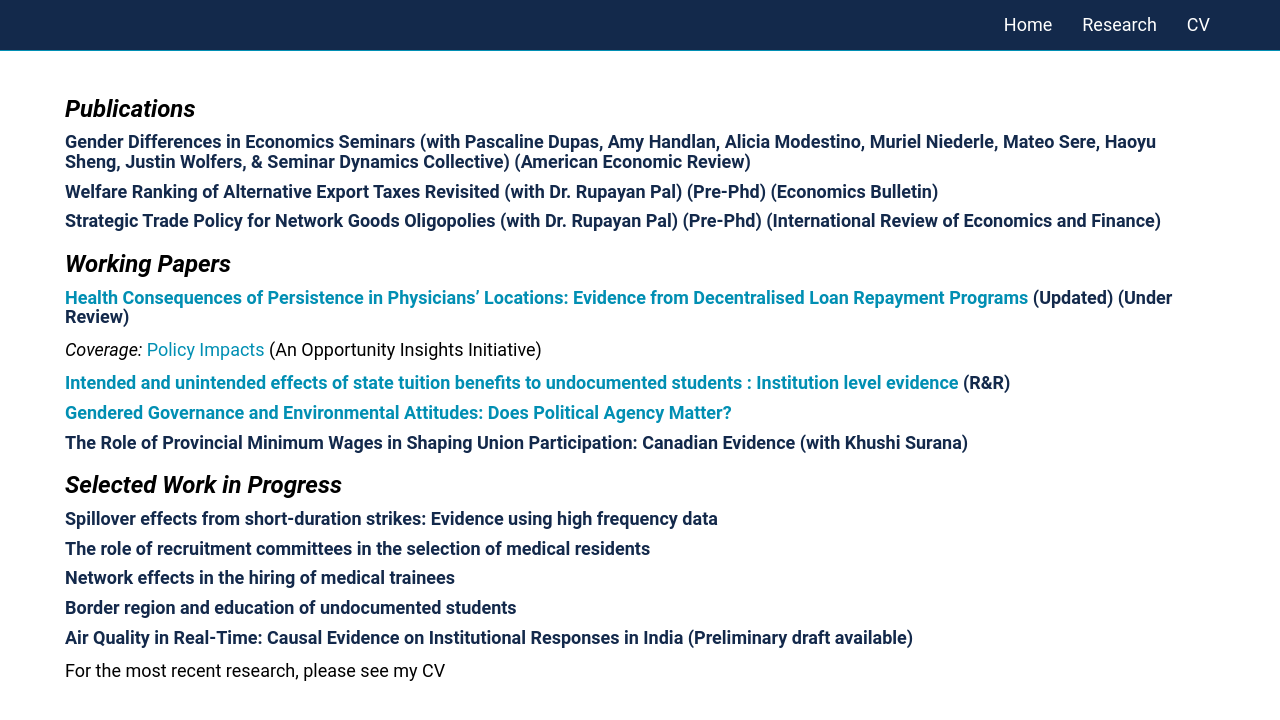
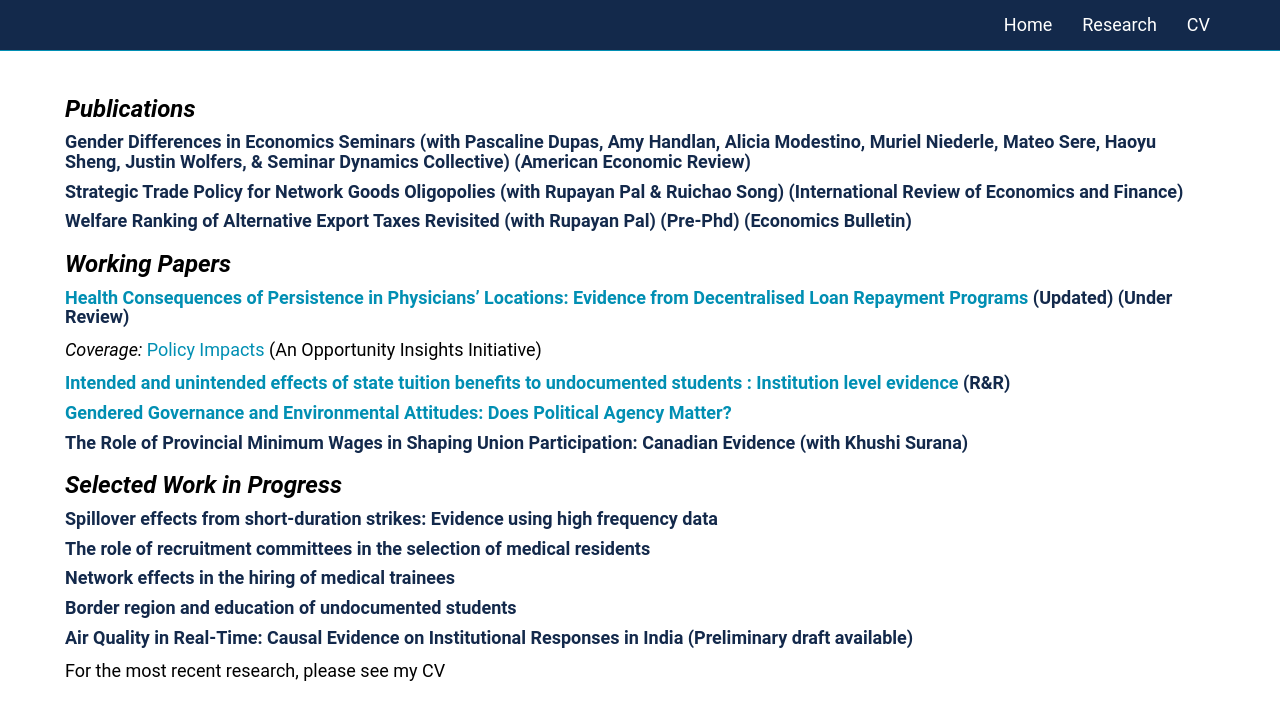
Before and after one commit to anomitaghosh/anomitaghosh.github.io, a Jekyll site: the page built from research.md, in a window 1280 px wide. Shown: the top 720 px of the page. Built offline with Jekyll 4.4.1, drawn with Linux system fonts in a browser that asks for light colours; our own code applies the rules of GitHub Pages for plain Markdown files.

Commit message:
Update research.md

```diff
--- a/research.md
+++ b/research.md
@@ -5,9 +5,13 @@ layout: secondary_pages
 ### ***Publications***
 #### **Gender Differences in Economics Seminars (with Pascaline Dupas, Amy Handlan, Alicia Modestino, Muriel Niederle, Mateo Sere, Haoyu Sheng, Justin Wolfers, & Seminar Dynamics Collective)** (American Economic Review)
 
-#### **Welfare Ranking of Alternative Export Taxes Revisited (with Dr. Rupayan Pal) (Pre-Phd)** (Economics Bulletin)
 
-#### **Strategic  Trade  Policy  for  Network  Goods  Oligopolies  (with Dr. Rupayan  Pal) (Pre-Phd)** (International Review of Economics and Finance)
+#### **Strategic  Trade  Policy  for  Network  Goods  Oligopolies  (with Rupayan  Pal & Ruichao Song)** (International Review of Economics and Finance)
+
+
+#### **Welfare Ranking of Alternative Export Taxes Revisited (with Rupayan Pal) (Pre-Phd)** (Economics Bulletin)
+
+
 
 
 
```
